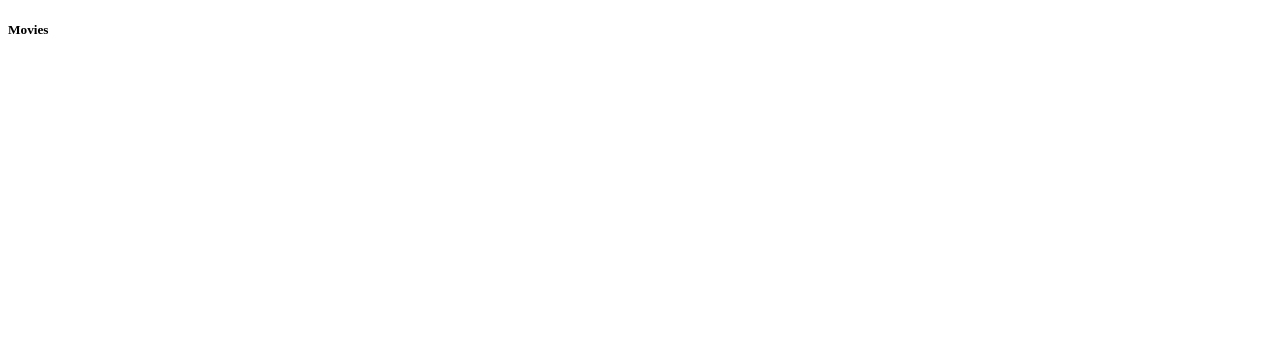
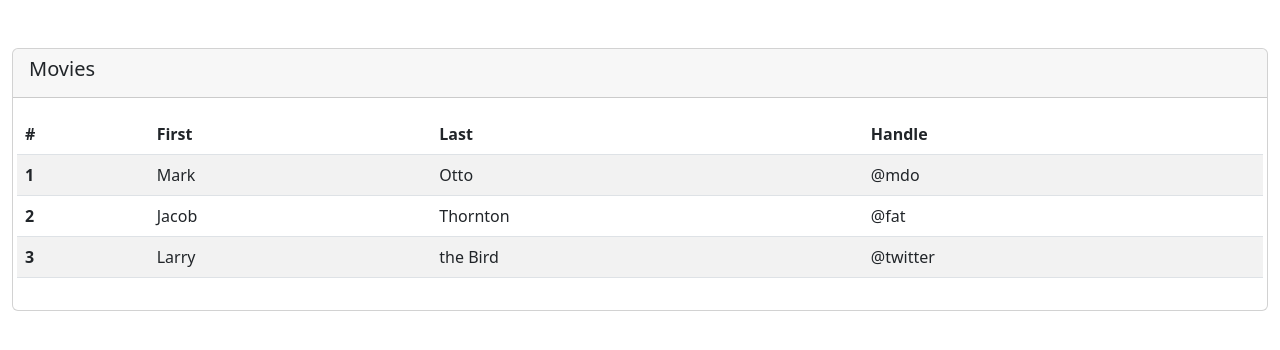
Before and after one commit to aniket3333/learn, an Angular app: page /movie-list in a window 1280 px wide. Shown: the top 350 px of the page. Built offline with nearby package versions, Linux system fonts and the light colour scheme.

Commit message:
Movie list html ready

```diff
--- a/package.json
+++ b/package.json
@@ -18,6 +18,9 @@
     "@angular/platform-browser": "^16.2.0",
     "@angular/platform-browser-dynamic": "^16.2.0",
     "@angular/router": "^16.2.0",
+    "@ng-bootstrap/ng-bootstrap": "^15.1.2",
+    "@popperjs/core": "^2.11.6",
+    "bootstrap": "^5.2.3",
     "rxjs": "~7.8.0",
     "tslib": "^2.3.0",
     "zone.js": "~0.13.0"
@@ -26,6 +29,7 @@
     "@angular-devkit/build-angular": "^16.2.16",
     "@angular/cli": "^16.2.16",
     "@angular/compiler-cli": "^16.2.0",
+    "@angular/localize": "^16.2.0",
     "@types/jasmine": "~4.3.0",
     "jasmine-core": "~4.6.0",
     "karma": "~6.4.0",
--- a/src/app/app.module.ts
+++ b/src/app/app.module.ts
@@ -4,6 +4,7 @@
 import { AppRoutingModule } from './app-routing.module';
 import { AppComponent } from './app.component';
 import { MoviesListComponent } from './movie/movies-list/movies-list.component';
+import { NgbModule } from '@ng-bootstrap/ng-bootstrap';
 
 @NgModule({
   declarations: [
@@ -12,7 +13,8 @@
   ],
   imports: [
     BrowserModule,
-    AppRoutingModule
+    AppRoutingModule,
+    NgbModule
   ],
   providers: [],
   bootstrap: [AppComponent]
--- a/src/app/movie/movies-list/movies-list.component.html
+++ b/src/app/movie/movies-list/movies-list.component.html
@@ -6,7 +6,38 @@
 <h5>Movies</h5>
                 </div>
                 <div class="card-body">
-
+<div class="row">
+    <table class="table table-striped">
+        <thead>
+          <tr>
+            <th scope="col">#</th>
+            <th scope="col">First</th>
+            <th scope="col">Last</th>
+            <th scope="col">Handle</th>
+          </tr>
+        </thead>
+        <tbody>
+          <tr>
+            <th scope="row">1</th>
+            <td>Mark</td>
+            <td>Otto</td>
+            <td>@mdo</td>
+          </tr>
+          <tr>
+            <th scope="row">2</th>
+            <td>Jacob</td>
+            <td>Thornton</td>
+            <td>@fat</td>
+          </tr>
+          <tr>
+            <th scope="row">3</th>
+            <td>Larry</td>
+            <td>the Bird</td>
+            <td>@twitter</td>
+          </tr>
+        </tbody>
+      </table>
+</div>
                 </div>
             </div>
         </div>
--- a/src/main.ts
+++ b/src/main.ts
@@ -1,3 +1,5 @@
+/// <reference types="@angular/localize" />
+
 import { platformBrowserDynamic } from '@angular/platform-browser-dynamic';
 
 import { AppModule } from './app/app.module';
--- a/src/styles.scss
+++ b/src/styles.scss
@@ -1 +1,4 @@
 /* You can add global styles to this file, and also import other style files */
+
+/* Importing Bootstrap SCSS file. */
+@import 'bootstrap/scss/bootstrap';
--- a/tsconfig.app.json
+++ b/tsconfig.app.json
@@ -3,7 +3,9 @@
   "extends": "./tsconfig.json",
   "compilerOptions": {
     "outDir": "./out-tsc/app",
-    "types": []
+    "types": [
+      "@angular/localize"
+    ]
   },
   "files": [
     "src/main.ts"
```
Also changed, not shown: 2 other files (tests, documents, lock files or other folders).
